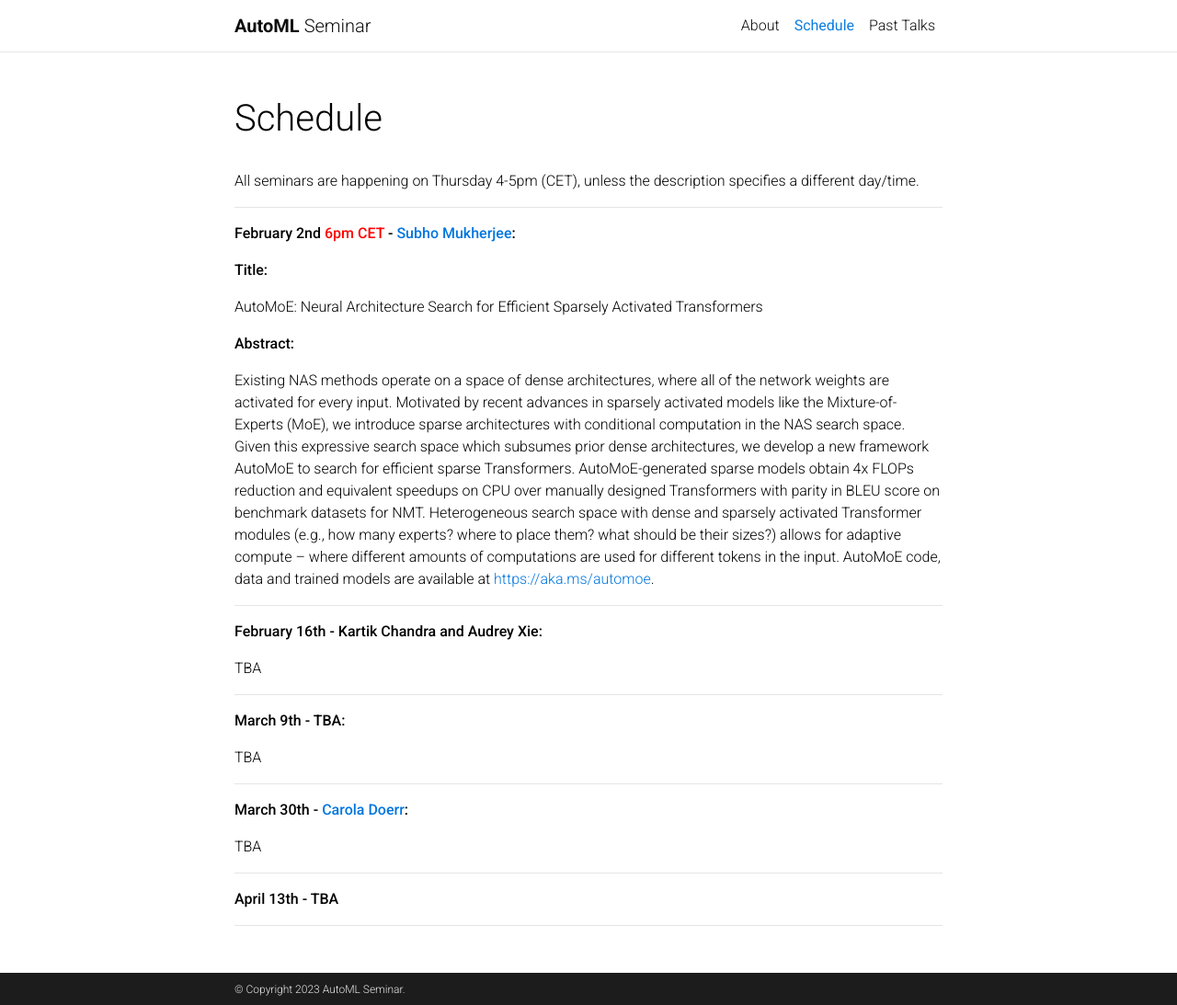
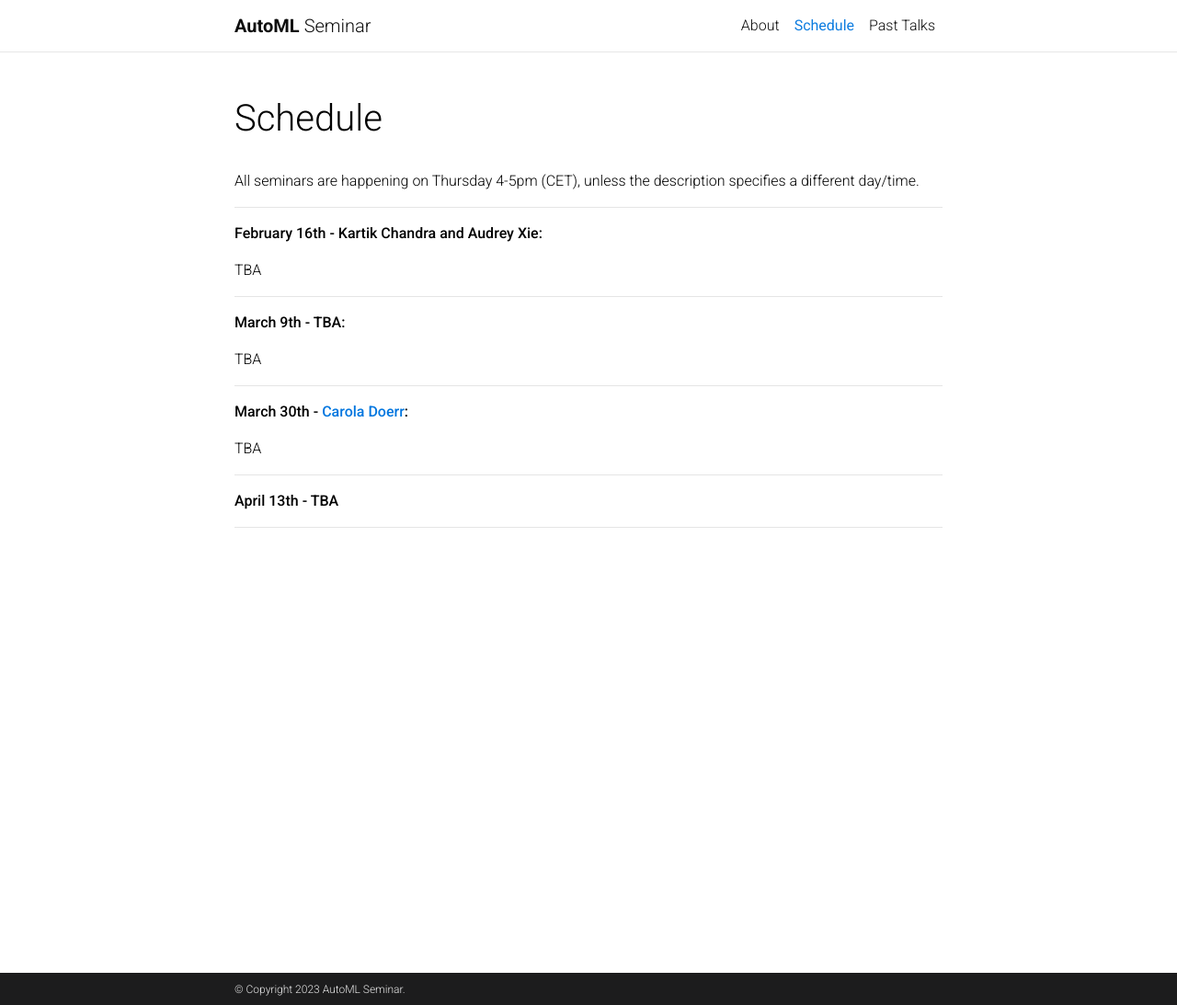
Before and after one commit to AutoML-Seminars/AutoML-Seminars.github.io, a Jekyll site: the page built from _pages/schedule.md, in a window 1280 px wide and 1093 px high. Shown: the whole window at 92% size. Built offline with Jekyll 4.4.1, drawn with Linux system fonts in a browser that asks for light colours; comment, search, counter and statistics services are not loaded; a style sheet for code colours, icons or effects is not loaded.

Commit message:
update schedule

```diff
--- a/_config.yml
+++ b/_config.yml
@@ -141,9 +141,9 @@ disqus_shortname: al-folio # put your disqus shortname
 # External sources.
 # If you have blog posts published on medium.com or other exteranl sources,
 # you can display them in your blog by adding a link to the RSS feed.
-external_sources:
-  - name: medium.com
-    rss_url: https://medium.com/@al-folio/feed
+#external_sources:
+#  - name: medium.com
+#    rss_url: https://medium.com/@al-folio/feed
 
 # -----------------------------------------------------------------------------
 # Collections
--- a/_pages/schedule.md
+++ b/_pages/schedule.md
@@ -10,18 +10,6 @@ nav_order: 4
 
 All seminars are happening on Thursday 4-5pm (CET), unless the description specifies a different day/time.
 
-
-----------
-
-**February 2nd <span style="color:red">6pm CET</span> - [Subho Mukherjee](https://www.microsoft.com/en-us/research/people/submukhe/):**
-
-**Title:**
-
-AutoMoE: Neural Architecture Search for Efficient Sparsely Activated Transformers
-
-**Abstract:**
-
-Existing NAS methods operate on a space of dense architectures, where all of the network weights are activated for every input. Motivated by recent advances in sparsely activated models like the Mixture-of-Experts (MoE), we introduce sparse architectures with conditional computation in the NAS search space. Given this expressive search space which subsumes prior dense architectures, we develop a new framework AutoMoE to search for efficient sparse Transformers. AutoMoE-generated sparse models obtain 4x FLOPs reduction and equivalent speedups on CPU over manually designed Transformers with parity in BLEU score on benchmark datasets for NMT. Heterogeneous search space with dense and sparsely activated Transformer modules (e.g., how many experts? where to place them? what should be their sizes?) allows for adaptive compute – where different amounts of computations are used for different tokens in the input. AutoMoE code, data and trained models are available at [https://aka.ms/automoe](https://aka.ms/automoe).
 
 ----------
 
```
Also changed, not shown: _pages/about.md (+1 -3 lines), _pages/past_talks.md (+7 -0 lines).
